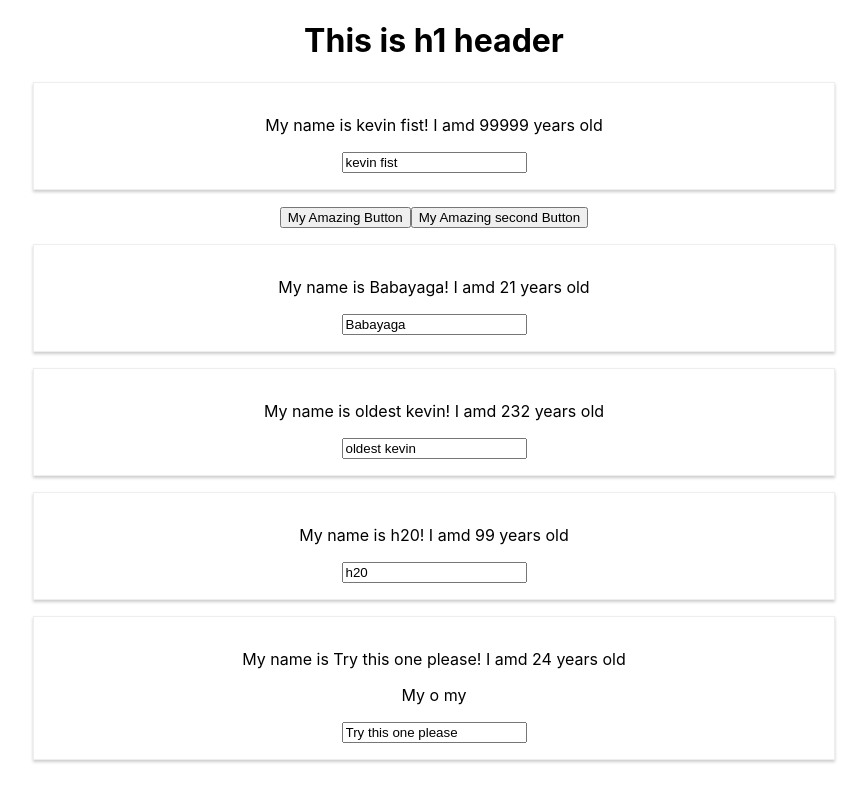
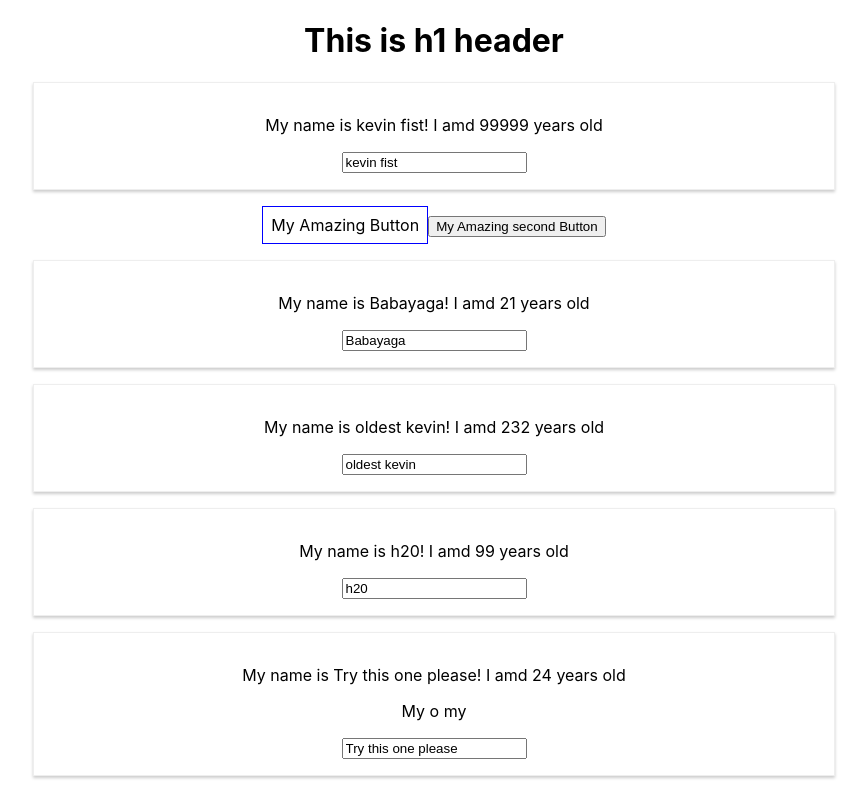
Before and after one commit to kjason1998/myapp, a React (Create React App) app: page / in a window 1280 px wide. Shown: the whole page, without its empty margins (206-1073 px from the left). Built offline with nearby package versions, Linux system fonts and the light colour scheme.

Commit message:
Inline styling

```diff
--- a/src/App.js
+++ b/src/App.js
@@ -1,6 +1,7 @@
 import React, { useState } from "react";
 import "./App.css";
 import Person from "./Person/Person";
+import { render } from "@testing-library/react";
 
 const App = () => {
   // this is another example of useState that have 2 state value - it is a lot better to separate it
@@ -42,12 +43,24 @@ const App = () => {
     console.log('it is clicked!')
   }
 
+
+  // this is called in line styling - cannot use the full power of css
+  const style = {
+    backgroundColor: 'white',
+    font: 'inherit',
+    border: '1px solid blue',
+    padding: '8px',
+    cursor:'pointer',
+  };
+
   return (
     // className to put the styling, this is the root element
     <div className="App">
       <h1>This is h1 header</h1>
       <Person name={person.name} age={person.age} changes={nameChangeHandler}/>
-      <button onClick={() => onClickListenerChangeNamePerson('this is not kevin using bind')}>My Amazing Button</button>
+      <button
+        style={style}
+        onClick={() => onClickListenerChangeNamePerson('this is not kevin using bind')}>My Amazing Button</button>
       <button onClick={onClickListenerChangeNamePerson.bind(this,'other way to pass param')}>My Amazing second Button</button>
       {persons.map((person) => (
         <Person name={person.name} age={person.age} />
```
